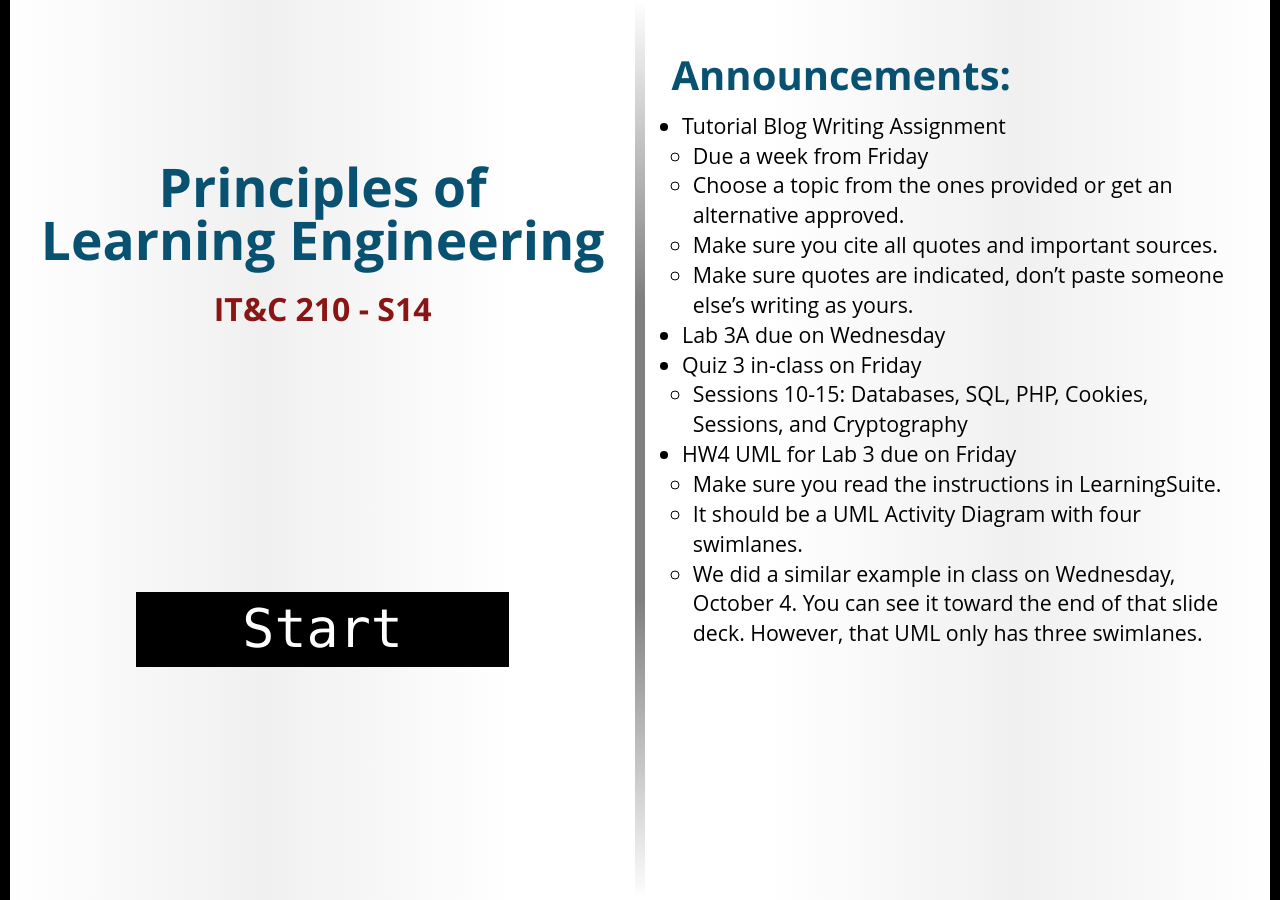
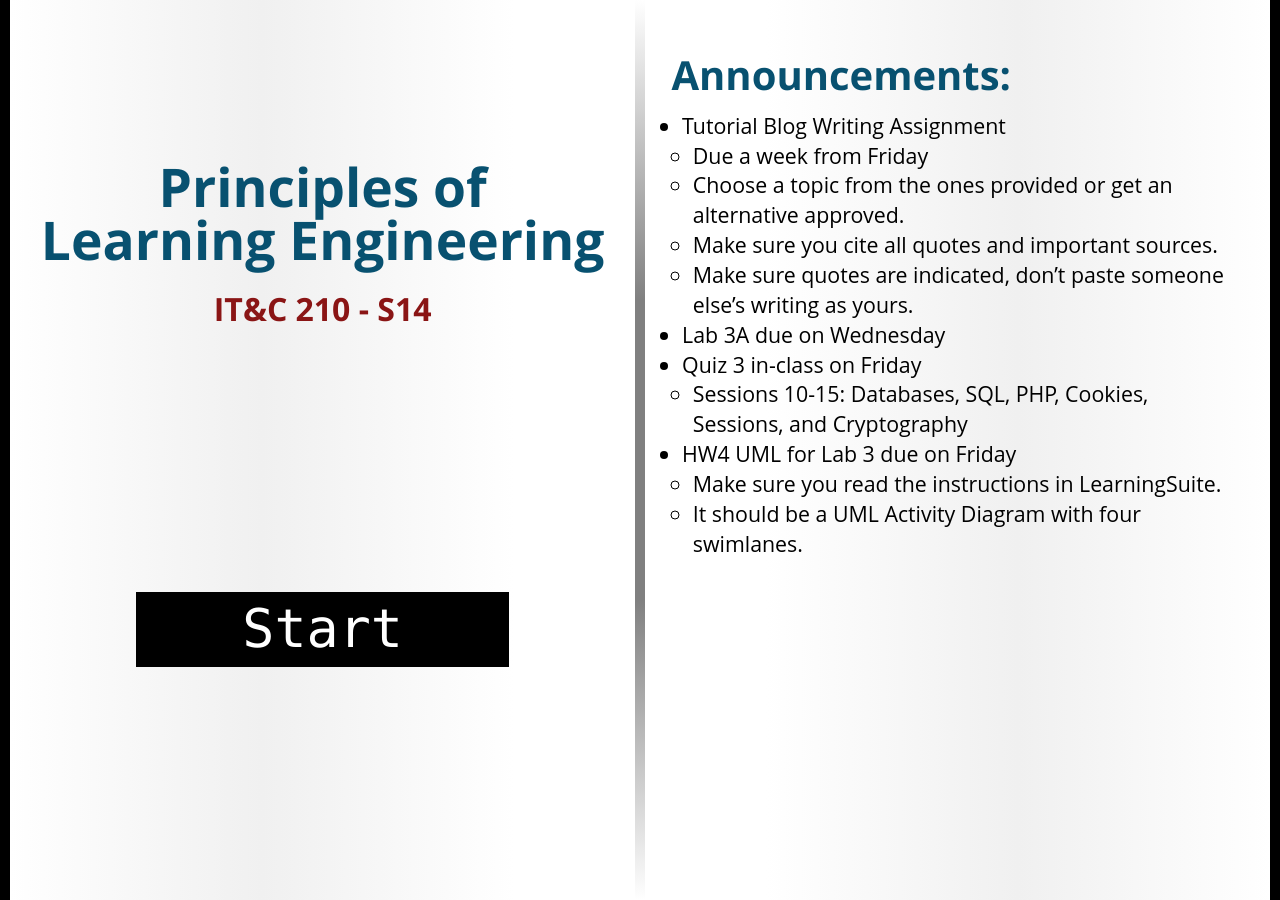
Before and after one commit to BYU-ITC-210/BYU-ITC-210.github.io, a Jekyll site: the page built from _welcome/S14.md, in a window 1280 px wide. Built offline with Jekyll 4.4.1, drawn with Linux system fonts in a browser that asks for light colours; some web fonts are replaced.

Commit message:
Welcome S14

```diff
--- a/_welcome/S14.md
+++ b/_welcome/S14.md
@@ -13,4 +13,3 @@ session: S14
 * HW4 UML for Lab 3 due on Friday
     * Make sure you read the instructions in LearningSuite.
     * It should be a UML Activity Diagram with four swimlanes.
-    * We did a similar example in class on Wednesday, October 4. You can see it toward the end of that slide deck. However, that UML only has three swimlanes.
```
